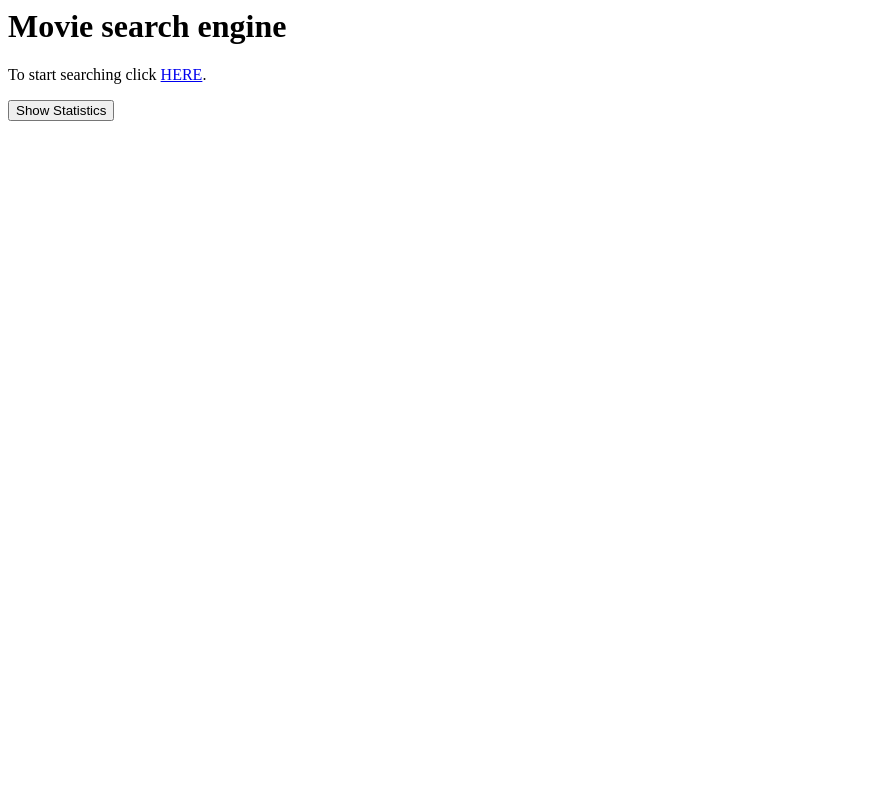
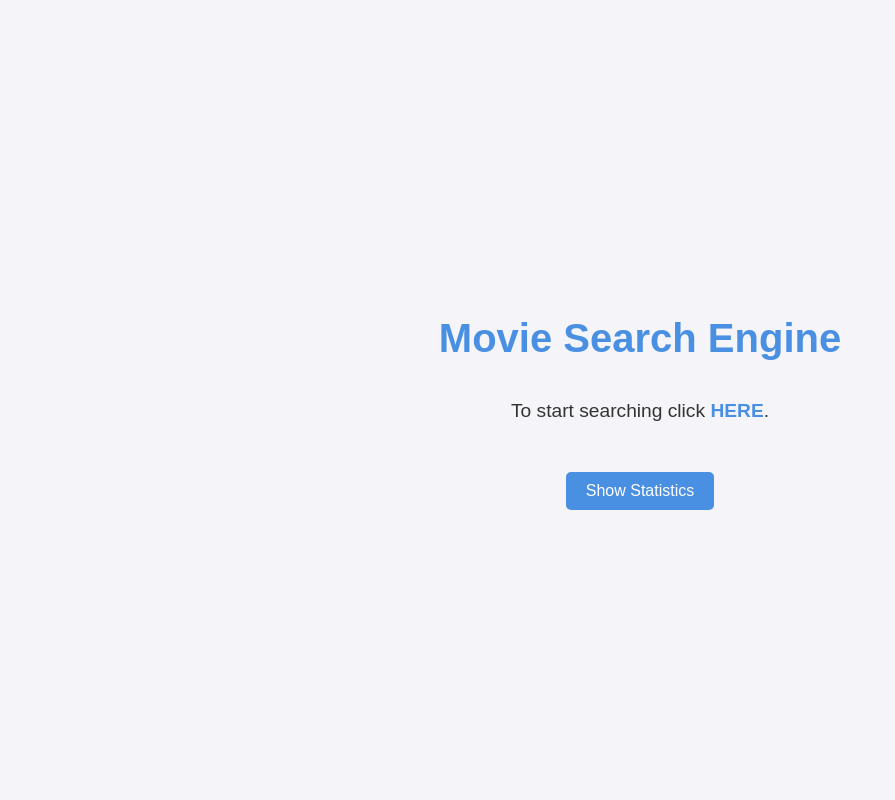
Before and after one commit to PrzemekKula/Wyszukiwarka_na_SW, a Flask app: page / in a window 1280 px wide. Shown: the whole page, without its empty margins (0-895 px from the left). Run offline with Flask 3, Linux system fonts and the light colour scheme; parts of the project's set-up code (start-up, migrations or seed data) failed here and were passed over.

Commit message:
zmiany wizualne

```diff
--- a/templates/home.html
+++ b/templates/home.html
@@ -1,6 +1,76 @@
-<h1>Movie search engine</h1>
-<p>To start searching click <a href="{{ url_for('search') }}">HERE</a>.</p>
-<!-- Przycisk przenoszący do /statistics -->
-<button onclick="window.location.href='{{ url_for('statistics_view') }}'">
-    Show Statistics
-</button>
+<!DOCTYPE html>
+<html lang="en">
+<head>
+    <meta charset="UTF-8">
+    <meta name="viewport" content="width=device-width, initial-scale=1.0">
+    <title>Movie Search Engine</title>
+    <style>
+        /* Ogólne style */
+        body {
+            font-family: Arial, sans-serif;
+            margin: 0;
+            padding: 0;
+            background-color: #f4f4f9;
+            color: #333;
+            display: flex;
+            flex-direction: column;
+            align-items: center;
+            justify-content: center;
+            min-height: 100vh;
+        }
+
+        /* Nagłówek */
+        h1 {
+            color: #4a90e2;
+            font-size: 2.5rem;
+            margin-bottom: 20px;
+        }
+
+        /* Paragraf i link */
+        p {
+            font-size: 1.2rem;
+            margin-bottom: 30px;
+        }
+
+        a {
+            text-decoration: none;
+            color: #4a90e2;
+            font-weight: bold;
+        }
+
+        a:hover {
+            color: #0056b3;
+        }
+
+        /* Przycisk */
+        button {
+            font-size: 1rem;
+            padding: 10px 20px;
+            margin-top: 20px;
+            background-color: #4a90e2;
+            color: white;
+            border: none;
+            border-radius: 5px;
+            cursor: pointer;
+            transition: background-color 0.3s ease, transform 0.2s ease;
+        }
+
+        button:hover {
+            background-color: #357ab8;
+            transform: scale(1.05);
+        }
+
+        button:active {
+            background-color: #2c6399;
+        }
+    </style>
+</head>
+<body>
+    <h1>Movie Search Engine</h1>
+    <p>To start searching click <a href="{{ url_for('search') }}">HERE</a>.</p>
+    <!-- Przycisk przenoszący do /statistics -->
+    <button onclick="window.location.href='{{ url_for('statistics_view') }}'">
+        Show Statistics
+    </button>
+</body>
+</html>
--- a/templates/statistics.html
+++ b/templates/statistics.html
@@ -93,5 +93,6 @@
             }
         });
     </script>
+    <a href="{{ url_for('home') }}"><button>Main page</button></a>
 </body>
 </html>
```
